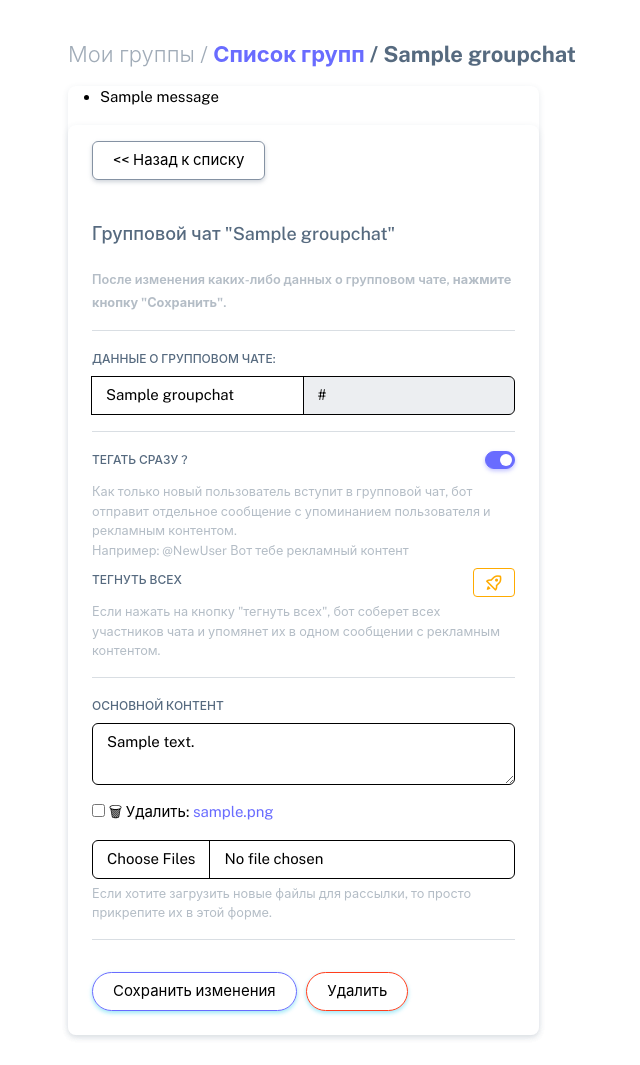
After one commit to DaniilSh23/tag-bot, a Django app: page /webapp/group_detail/1/1 in a window 1280 px wide. The commit adds this page. Shown: the whole page, without its empty margins (218-858 px from the left). Run offline with Django 5.2, Linux system fonts and the light colour scheme; tables that the repository leaves empty hold one stand-in row (values such as "Sample post"); one stand-in notice (Sample message) is shown; parts of the project's set-up code (start-up, migrations or seed data) failed here and were passed over; some libraries are stand-ins or nearby versions.

Commit message:
сделал детальное отображение инфы о группе и обновление информации о ней

```diff
--- a/webapp/models.py
+++ b/webapp/models.py
@@ -1,4 +1,11 @@
+import os
+
 from django.db import models
+from django.db.models.signals import pre_delete, pre_save
+from django.dispatch import receiver
+
+from tag_bot import settings
+from tag_bot.settings import MY_LOGGER
 
 
 class BotUser(models.Model):
@@ -73,6 +80,17 @@ class PaymentBills(models.Model):
         verbose_name_plural = 'счета на оплату'
 
 
+@receiver(pre_delete, sender=PaymentBills)
+def delete_group_chat_file(sender, instance, **kwargs):
+    """
+    Функция, которая получает сигнал при удалении модели PaymentBills и удаляет файл
+    """
+    if instance.file:
+        file_path_string = os.path.join(settings.MEDIA_ROOT, instance.file.name)
+        if os.path.exists(file_path_string):
+            os.remove(file_path_string)  # Удаляем файл
+
+
 class Transaction(models.Model):
     """
     Транзакции. Деньги пришли, деньги ушли, когда, сколько и почему.
@@ -121,8 +139,30 @@ class GroupChatFiles(models.Model):
     """
     group_chat = models.ForeignKey(verbose_name='групповой чат', to=GroupChats, on_delete=models.CASCADE)
     file = models.FileField(verbose_name='файл', upload_to='group_chats')
+    file_name = models.CharField(verbose_name='имя', blank=True, null=True)
 
     class Meta:
         ordering = ['-id']
         verbose_name = 'файл для гр.чата'
         verbose_name_plural = 'файлы для гр.чатов'
+
+
+@receiver(pre_save, sender=GroupChatFiles)
+def generate_group_chat_file_name(sender, instance: GroupChatFiles, **kwargs):
+    """
+    Функция для генерации имени файла
+    """
+    MY_LOGGER.debug(f'Обработка сигнала pre_save от модели GroupChatFiles')
+    instance.file_name = os.path.split(instance.file.name)[-1]
+
+
+@receiver(pre_delete, sender=GroupChatFiles)
+def delete_group_chat_file(sender, instance, **kwargs):
+    """
+    Функция, которая получает сигнал при удалении модели GroupChatFiles и удаляет файл
+    """
+    MY_LOGGER.debug(f'Обработка сигнала pre_delete от модели GroupChatFiles')
+    if instance.file:
+        file_path_string = os.path.join(settings.MEDIA_ROOT, instance.file.name)
+        if os.path.exists(file_path_string):
+            os.remove(file_path_string)  # Удаляем файл
--- a/webapp/services/groups_services.py
+++ b/webapp/services/groups_services.py
@@ -1,15 +1,18 @@
+import os
+
 from django.core.exceptions import ObjectDoesNotExist
 
 from tag_bot.settings import MY_LOGGER
-from webapp.models import GroupChats, BotUser
+from webapp.models import GroupChats, BotUser, GroupChatFiles
 
 
 class GroupsService:
     """
     Сервис для групповых чатов.
     """
+
     @staticmethod
-    def show_my_groups(tlg_id):
+    def show_groups_lst(tlg_id):
         """
         Метод для отображения списка групп юзера.
         """
@@ -25,3 +28,76 @@ class GroupsService:
             'groups': groups,
         }
         return 200, payload
+
+    @staticmethod
+    def show_group_detail(tlg_id: str, group_id: int):
+        """
+        Сервис для детального отображения инфы о группе.
+        """
+        MY_LOGGER.debug(f'Вызван сервис GroupsService.show_group_detail с пар-ми: '
+                        f'tlg_id=={tlg_id} & group_id={group_id}')
+
+        # Проверяем наличие в БД юзера
+        try:
+            bot_user = BotUser.objects.get(tlg_id=tlg_id)
+        except ObjectDoesNotExist:
+            return 404, f'Not found Bot User with TG ID == {tlg_id!r}'
+
+        # Проверяем наличие в БД группового чата
+        try:
+            group_chat = GroupChats.objects.get(pk=group_id, bot_user=bot_user)
+        except ObjectDoesNotExist:
+            return 404, f'Not found Bot Group Chat with ID == {group_id!r} for User TG ID == {tlg_id!r}'
+
+        group_chat_files = GroupChatFiles.objects.filter(group_chat=group_chat)
+        return 200, {
+            'group_chat': group_chat,
+            'group_chat_files': group_chat_files,
+        }
+
+    @staticmethod
+    def update_group_chat(tlg_id: str, group_id: int, delete_files_pk: list, group_name: str, tag_now: bool,
+                          msg_text: str, new_group_chat_files: list):
+        """
+        Метод для обновления группового чата
+        """
+        MY_LOGGER.debug(f'Вызван сервис (GroupsService.update_group_chat) для обновления группового чата '
+                        f'с PK {group_id}')
+
+        # Проверяем наличие в БД юзера
+        try:
+            bot_user = BotUser.objects.get(tlg_id=tlg_id)
+        except ObjectDoesNotExist:
+            return 404, f'Not found Bot User with TG ID == {tlg_id!r}'
+
+        # Проверяем наличие в БД группового чата
+        try:
+            group_chat = GroupChats.objects.get(pk=group_id, bot_user=bot_user)
+        except ObjectDoesNotExist:
+            return 404, f'Not found Bot Group Chat with ID == {group_id!r} for User TG ID == {tlg_id!r}'
+
+        # Обновляем данные группового чата
+        group_chat.name = group_name
+        group_chat.tag_now = tag_now
+        group_chat.msg_text = msg_text
+        group_chat.save()
+
+        # Удаляем файлы
+        del_files_numb = GroupChatFiles.objects.filter(pk__in=delete_files_pk).delete()
+        MY_LOGGER.debug(f'Удалено {del_files_numb!r} объектов GroupChatFiles, pk in {delete_files_pk!r}')
+
+        # Создаём новые файлы
+        if new_group_chat_files:
+            GroupChatFiles.objects.bulk_create(
+                [
+                    GroupChatFiles(group_chat=group_chat, file=i_file, file_name=os.path.split(i_file.name)[-1])
+                    for i_file in new_group_chat_files
+                ]
+            )
+
+        group_chat_files = GroupChatFiles.objects.filter(group_chat=group_chat)
+        return 200, {
+            'update_rslt': 'Успешно обновлено!',
+            'group_chat': group_chat,
+            'group_chat_files': group_chat_files,
+        }
--- /dev/null
+++ b/webapp/templates/webapp/groups_detail.html
@@ -0,0 +1,151 @@
+{% extends 'webapp/base.html' %}
+
+{% block 'title' %}
+    Мои группы
+{% endblock %}
+
+{% block 'body' %}
+<div class="row">
+    <h4 class="fw-bold py-3 mb-1"><span class="text-muted fw-light">Мои группы / </span> <a href="{% url 'webapp:groups' %}?tlg_id={{ tlg_id }}">Список групп</a> / {{ group_chat.name }}</h4>
+
+    <div class="col-xl-6 my-form-border">
+        <div class="card mb-1 my-form-area">
+            <form id="interestsForm" action="{% url 'webapp:group_detail' tlg_id=tlg_id group_id=group_chat.id %}" method="post" enctype="multipart/form-data">
+                {% csrf_token %}
+
+                {% if messages %}
+                    <ul class="messages">
+                        {% for message in messages %}
+                            <li{% if message.tags %} class="{{ message.tags }}"{% endif %}>{{ message }}</li>
+                        {% endfor %}
+                    </ul>
+                {% endif %}
+
+                {% if update_rslt %}
+                    <div class="alert alert-success" role="alert">{{ update_rslt }}</div>
+                {% endif %}
+
+                <div class="row">
+                    <div class="col-12">
+                        <div class="card">
+
+                            <div class="px-4 py-3 mb-1">
+                                <a href="{% url 'webapp:groups' %}?tlg_id={{ tlg_id }}" class="btn btn-secondary my-btn-clr" type="submit" id="backButton"> << Назад к списку</a>
+                            </div>
+
+                            <h5 class="card-header">Групповой чат "{{ group_chat.name }}"</h5>
+                            <div class="card-body demo-vertical-spacing demo-only-element">
+                                <small class="text-light fw-semibold">После изменения каких-либо данных о групповом чате, <strong>нажмите кнопку "Сохранить"</strong>.</small>
+                                <hr>
+
+                                <div class="mb-3">
+                                    <label class="form-label" for="group_chat_data">
+                                        Данные о групповом чате:
+                                    </label>
+                                    <div class="input-group" id="group_chat_data">
+                                        <input type="hidden" name="group_id" value="{{ group_chat.id }}">
+                                        <input type="text" value="{{ group_chat.name }}" name="group_name" class="form-control my-filling-fields" placeholder="название группы" aria-label="название группы" required>
+                                        <input type="url" value="{{ group_chat.link }}" name="group_link" class="form-control my-filling-fields" placeholder="https://t.me/+MyChatHash123" aria-label="ссылка на группу" readonly>
+                                    </div>
+                                </div>
+
+                                <hr>
+
+                                <div class="flex-grow-1 row">
+                                    <div class="col-9 mb-sm-0 mb-0">
+                                        <label class="form-label" for="tag_now">
+                                            Тегать сразу ?
+                                        </label>
+                                    </div>
+                                    <div class="col-3 text-end">
+                                        <div class="form-check form-switch">
+                                            <input name="tag_now" id="tag_now" class="form-check-input float-end" type="checkbox" role="switch" {% if group_chat.tag_now %} checked {% endif %}>
+                                        </div>
+                                    </div>
+                                    <div class="col-auto form-text">
+                                        Как только новый пользователь вступит в групповой чат, бот отправит отдельное сообщение с упоминанием пользователя и рекламным контентом.<br>Например: @NewUser Вот тебе рекламный контент
+                                    </div>
+
+<!--                                    Тегнуть всех-->
+                                    <div class="col-9 mb-sm-0 mb-0 mt-2">
+                                        <label class="form-label" for="tag_now">
+                                            Тегнуть всех
+                                        </label>
+                                    </div>
+                                    <div class="col-3 text-end mb-0 mt-2">
+                                        <a href="" type="button" class="btn btn-sm btn-outline-warning">
+                                            <i class="tf-icons bx bx-rocket"></i>
+                                        </a>
+                                    </div>
+                                    <div class="col-auto form-text">
+                                        Если нажать на кнопку "тегнуть всех", бот соберет всех участников чата и упомянет их в одном сообщении с рекламным контентом.
+                                    </div>
+                                </div>
+
+                                <hr>
+
+                                <div class="mb-3">
+                                    <label class="form-label" for="main_content">
+                                        Основной контент
+                                    </label>
+                                    <div class="input-group input-group-merge" id="main_content">
+                                        <textarea name="msg_text" class="form-control my-filling-fields" aria-label="With textarea" placeholder="Укажите текст сообщения" required>{{ group_chat.msg_text }}</textarea>
+                                    </div>
+                                </div>
+                                <div class="mb-3">
+                                    {% for i_file in group_chat_files %}
+                                        <p>
+                                            <input type="checkbox" name="delete_files" value="{{ i_file.id }}"> 🗑 Удалить:
+                                            <a href="{{ i_file.file.url }}" target="_blank">{{ i_file.file_name }}</a>
+                                        </p>
+                                    {% empty %}
+                                        🤷‍♂️ Файлов нет...
+                                    {% endfor %}
+                                    <input type="file" name="group_chat_files" class="form-control my-filling-fields" aria-describedby="inputGroupFileAddon04" aria-label="Upload" multiple>
+                                    <div class="col-auto form-text">
+                                        Если хотите загрузить новые файлы для рассылки, то просто прикрепите их в этой форме.
+                                    </div>
+                                </div>
+
+                                <hr>
+
+                                <div class="mb-3">
+<!--                                    <div class="input-group">-->
+                                    <div class="demo-inline-spacing">
+                                        <button class="btn rounded-pill btn-info btn-outline-primary my-btn-clr" type="submit" id="saveChangesButton">Сохранить изменения</button>
+                                        <button class="btn rounded-pill btn-info btn-outline-danger my-btn-clr" type="submit" id="deleteButton">Удалить</button>
+                                    </div>
+                                </div>
+                            </div>
+                        </div>
+                    </div>
+                </div>
+            </form>
+        </div>
+    </div>
+</div>
+
+<!-- скрипт для работы с данными от телеги-->
+<script>
+  var tgObject = window.Telegram.WebApp;
+  tgObject.enableClosingConfirmation()  // предупреждение при закрытии WebApp
+</script>
+
+<!--скрипт для отключения кнопки отправки формы при клике по ней-->
+<script>
+  let saveChangesButton = document.getElementById('saveChangesButton'); // Берем кнопку сохранения изменений
+  let deleteButton = document.getElementById('deleteButton'); // Берем кнопку удаления группы
+  let backButton = document.getElementById('backButton'); // Берем кнопку назад
+  let applicationForm = document.getElementById('interestsForm'); // Берем форму
+  let inputFileField = document.getElementById('inputGroupFile04'); // Берем input для файла
+  saveChangesButton.addEventListener('click', function() {
+      saveChangesButton.setAttribute("disabled", "disabled");     // Отключаем кнопку сохранения изменений
+      deleteButton.setAttribute("disabled", "disabled");     // Отключаем кнопку удаления
+      backButton.setAttribute("disabled", "disabled");     // Отключаем кнопку назад
+      // inputFileField.setAttribute("type", "hidden");  // Отключаем input для файла
+      saveChangesButton.textContent = '⌛️ Отправляю форму...';     // Меняем текст кнопки
+      applicationForm.submit();     // Швыряем форму на бэк
+  });
+</script>
+
+{% endblock %}
--- a/webapp/templates/webapp/groups_list.html
+++ b/webapp/templates/webapp/groups_list.html
@@ -24,7 +24,7 @@
                             <tbody class="table-border-bottom-0">
                                 <tr>
                                     <td>
-                                        <a href="{% url 'webapp:group_detail' group_id=i_group.id%}"><i class="fab fa-angular fa-lg text-danger me-0"></i><strong>{{ i_group.name }}</strong></a>
+                                        <a href="{% url 'webapp:group_detail' tlg_id=tlg_id group_id=i_group.id%}"><i class="fab fa-angular fa-lg text-danger me-0"></i><strong>{{ i_group.name }}</strong></a>
                                     </td>
                                     <td>
                                         {% if i_group.in_work %}
@@ -50,7 +50,7 @@
 
     <div class="col-xl-6 my-form-border">
         <div class="card mb-1 my-form-area">
-            <form id="interestsForm" action="{% url 'webapp:sec_pay_step' %}" method="post" enctype="multipart/form-data">
+            <form id="interestsForm" action="{% url 'webapp:groups' %}" method="post" enctype="multipart/form-data">
                 {% csrf_token %}
 
                 {% if messages %}
@@ -61,7 +61,6 @@
                     </ul>
                 {% endif %}
 
-                <input type="hidden" name="bill_hash" value="{{ bill_hash }}">
                 <div class="row">
                     <div class="col-12">
                         <div class="card">
--- a/webapp/urls.py
+++ b/webapp/urls.py
@@ -13,7 +13,7 @@ urlpatterns = [
 
     # Урлы для групповых чатов
     path('groups/', GroupsView.as_view(), name='groups'),
-    path('group_detail/<int:group_id>', GroupDetailView.as_view(), name='group_detail'),
+    path('group_detail/<int:tlg_id>/<int:group_id>', GroupDetailView.as_view(), name='group_detail'),
 ]
 
 # Определяем путь к статике и медиа, когда дебаг включен
--- a/webapp/views.py
+++ b/webapp/views.py
@@ -1,12 +1,11 @@
-from django.core.files.storage import FileSystemStorage
 from django.http import HttpRequest, HttpResponse, HttpResponseRedirect
 from django.shortcuts import render, redirect
-from django.urls import reverse_lazy
+from django.urls import reverse_lazy, reverse
 from django.views import View
 from django.contrib import messages as err_msgs
 
 from tag_bot.settings import MY_LOGGER, BOT_TOKEN
-from webapp.forms import BalanceForm, SecPayStepForm, CheckPaymentForm
+from webapp.forms import BalanceForm, SecPayStepForm, CheckPaymentForm, MultiplyFileForm, GroupChatForm
 from webapp.services.balance_services import BalanceServices
 from webapp.services.groups_services import GroupsService
 
@@ -15,21 +14,69 @@ class GroupDetailView(View):
     """
     Вьюшки для работы с каждой группой детально.
     """
-    def get(self, request, group_id):
-        return HttpResponse(status=200, content=f'detail group view | {group_id!r}')
+
+    def get(self, request, tlg_id, group_id):
+        MY_LOGGER.info(f'Пришёл GET запрос на вьюшку детальной инфы о группе с PK={group_id}')
+
+        # Проверяем данные запроса
+        if not isinstance(tlg_id, int) or not isinstance(group_id, int):
+            MY_LOGGER.warning(f'Данные запроса не валидны, tlg_id & group_id должны быть int. Запрос: {request.GET}')
+            return HttpResponse(status=400, content='invalid request data!')
+
+        # Вызываем сервис для выполнения бизнес-логики
+        status, payload = GroupsService.show_group_detail(tlg_id=str(tlg_id), group_id=group_id)
+        if status != 200:
+            return HttpResponse(content=payload, status=status)
+        payload['tlg_id'] = tlg_id
+        return render(request, template_name='webapp/groups_detail.html', context=payload)
+
+    def post(self, request, tlg_id, group_id):
+        MY_LOGGER.info(f'POST запрос на вьюшку GroupDetailView для обновления данных о групповом чате {group_id!r}')
+
+        # Проверяем данные запроса
+        if not isinstance(tlg_id, int) or not isinstance(group_id, int):
+            MY_LOGGER.warning(f'Данные запроса не валидны, tlg_id & group_id должны быть int. Запрос: {request.GET}')
+            return HttpResponse(status=400, content='invalid request data!')
+
+        form = GroupChatForm(request.POST)
+        file_form = MultiplyFileForm(request.FILES)
+        if form.is_valid() and file_form.is_valid():
+
+            # Вызываем сервис для бизнес-логики
+            status, payload = GroupsService.update_group_chat(
+                tlg_id=str(tlg_id),
+                group_id=group_id,
+                delete_files_pk=request.POST.getlist("delete_files"),
+                group_name=form.cleaned_data.get("group_name"),
+                tag_now=form.cleaned_data.get("tag_now"),
+                msg_text=form.cleaned_data.get("msg_text"),
+                new_group_chat_files=request.FILES.getlist("group_chat_files"),
+            )
+            if status != 200:
+                return HttpResponse(content=payload, status=status)
+            payload['tlg_id'] = tlg_id
+            return render(request, template_name='webapp/groups_detail.html', context=payload)
+        else:
+            MY_LOGGER.warning(f'Данные форм невалидны. Ошибки form: {form.errors!r} | '
+                              f'Ошибки file_form: {file_form.errors!r} | {request.POST} | {request.FILES}')
+            err_msgs.error(request, f'Ошибка: неверные данные формы | {form.errors!r} | {file_form.errors!r}')
+            return redirect(to=reverse('webapp:group_detail', kwargs={'tlg_id': tlg_id, 'group_id': group_id}))
 
 
 class GroupsView(View):
     """
     Вьюшки для списка групповых чатов
     """
+
     def get(self, request):
         MY_LOGGER.info(f'GET запрос на вьюшку списка групповых чатов.')
 
         # Обработка невалидного токена в запросе
-        if request.GET.get('token') != BOT_TOKEN:
-            MY_LOGGER.warning(f'Неверный токен в запросе ! | {request.GET.get("token")!r} != {BOT_TOKEN!r}')
-            return HttpResponse(content='invalid token!', status=400)
+        # TODO: убрал из-за сложностей навигации с других страниц. Максимум что сможет свинтус - посмотреть
+        #  чьи-то группы.
+        # if request.GET.get('token') != BOT_TOKEN:
+        #     MY_LOGGER.warning(f'Неверный токен в запросе ! | {request.GET.get("token")!r} != {BOT_TOKEN!r}')
+        #     return HttpResponse(content='invalid token!', status=400)
 
         # Обработка невалидного tlg_id
         tlg_id = request.GET.get("tlg_id")
@@ -38,17 +85,23 @@ class GroupsView(View):
                               f'его значение: {request.GET.get("tlg_id")}')
             return HttpResponse(content='invalid request params!', status=400)
 
-        status, payload = GroupsService.show_my_groups(tlg_id=tlg_id)
+        status, payload = GroupsService.show_groups_lst(tlg_id=tlg_id)
         if status != 200:
             return HttpResponse(content=payload, status=status)
+        payload['tlg_id'] = tlg_id
+        return render(request, template_name='webapp/groups_list.html', context=payload)
 
-        return render(request, template_name='webapp/groups_list.html', context=payload)
+    def post(self, request):
+        MY_LOGGER.info(f'POST запрос на вьюшку GroupsView для создания нового группового чата.')
+
+        return HttpResponse(content=request.POST)
 
 
 class BalanceView(View):
     """
     Вьюшки для страницы баланса.
     """
+
     def get(self, request: HttpRequest) -> HttpResponse:
         MY_LOGGER.info(f'Пришёл GET запрос на вьюшку BalanceView | {request.GET}')
 
@@ -124,7 +177,7 @@ def sec_pay_step(request: HttpRequest) -> HttpResponse:
         # Обработка если сервис не выполнил бизнес-логику
         if status != 200:
             status, get_bill_rslt = BalanceServices.get_bill(bill_hash=form.cleaned_data['bill_hash'])
-            if status != 200:   # Обработка на случай если счет не найден в БД
+            if status != 200:  # Обработка на случай если счет не найден в БД
                 return HttpResponse(content=get_bill_rslt, status=status)
             err_msgs.error(request, message=payload)
             return render(request, template_name='webapp/sec_pay_step.html', context=get_bill_rslt)
@@ -148,6 +201,7 @@ class CheckPayment(View):
     """
     Вьюшки для запросов проверки платежей.
     """
+
     def get(self, request):
         MY_LOGGER.info(f'Пришёл GET запрос на вьюшку CheckPayment')
 
```
Also changed, not shown: webapp/admin.py (+17 -0 lines), webapp/forms.py (+50 -0 lines), webapp/utils.py (+13 -1 lines), webapp/migrations/0013_groupchatfiles_file_name.py (added).
